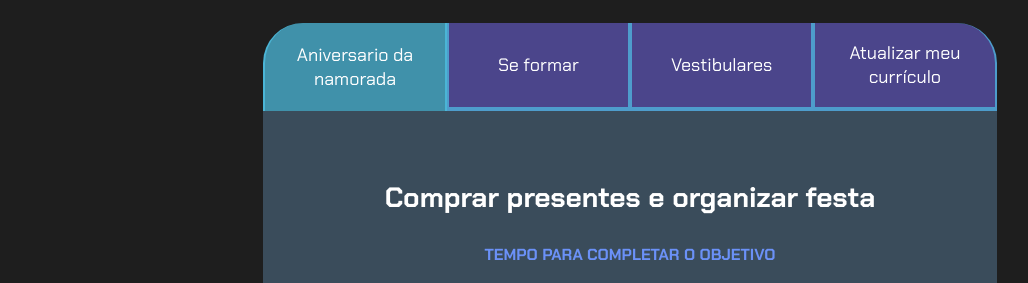
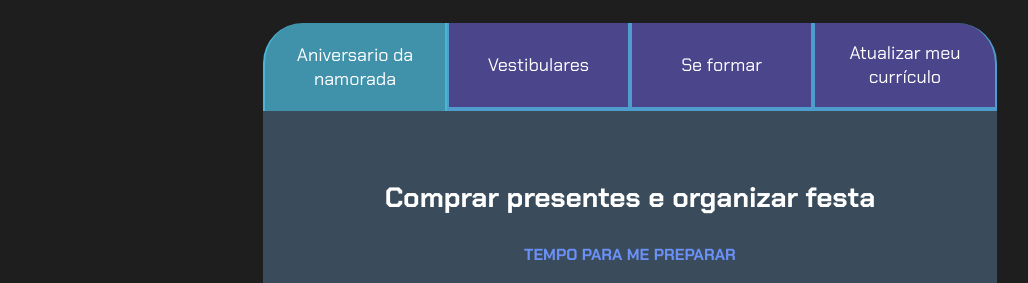
Before and after one commit to JoaoSchneiderr/Contagem-para-metas, a plain HTML site: page index.html in a window 1280 px wide. Shown: the part 80-363 px from the top of the page, without its empty margins (10-1038 px from the left). Drawn offline with Linux system fonts and the light colour scheme.

Commit message:
index.html

```diff
--- a/index.html
+++ b/index.html
@@ -14,14 +14,14 @@
         <div class="conteudo">
             <div class="botoes">
                 <button class="botao ativo">Aniversario da namorada</button>
+                <button class="botao">Vestibulares</button>
                 <button class="botao">Se formar</button>
-                <button class="botao">Vestibulares</button>
                 <button class="botao">Atualizar meu currículo</button>
             </div>
             <div class="abas-textos">
                 <div class="aba-conteudo ativo">
                     <h3 class="aba-conteudo-titulo-principal">Comprar presentes e organizar festa</h3>
-                    <h4 class="aba-conteudo-titulo-secundario">Tempo para completar o objetivo</h4>
+                    <h4 class="aba-conteudo-titulo-secundario">Tempo para me preparar</h4>
                     <div class="contador">
                         <div class="contador-digito">
                             <p class="contador-digito-numero" id="dias0"></p>
@@ -42,8 +42,8 @@
                     </div>
                 </div>
                 <div class="aba-conteudo">
-                    <h3 class="aba-conteudo-titulo-principal">Concluir o 3 Ano e se formar</h3>
-                    <h4 class="aba-conteudo-titulo-secundario">Tempo para completar o objetivo</h4>
+                    <h3 class="aba-conteudo-titulo-principal">Entrar na faculdade</h3>
+                    <h4 class="aba-conteudo-titulo-secundario">Enem / Vestibular UFT</h4>
                     <div class="contador">
                         <div class="contador-digito">
                             <p class="contador-digito-numero" id="dias1"></p>
@@ -64,8 +64,8 @@
                     </div>
                 </div>
                 <div class="aba-conteudo">
-                    <h3 class="aba-conteudo-titulo-principal">Entrar na faculdade</h3>
-                    <h4 class="aba-conteudo-titulo-secundario">Tempo para completar o objetivo</h4>
+                    <h3 class="aba-conteudo-titulo-principal">Concluir o 3 Ano e se formar</h3>
+                    <h4 class="aba-conteudo-titulo-secundario">Tempo restante para acabar a escola</h4>
                     <div class="contador">
                         <div class="contador-digito">
                             <p class="contador-digito-numero" id="dias2"></p>
@@ -86,7 +86,7 @@
                     </div>
                 </div>
                 <div class="aba-conteudo">
-                    <h3 class="aba-conteudo-titulo-principal">Atualizar meu curriculo com o curso da faculdade</h3>
+                    <h3 class="aba-conteudo-titulo-principal">Adicionar em meu curriculo meu curso</h3>
                     <h4 class="aba-conteudo-titulo-secundario">Tempo para completar o objetivo</h4>
                     <div class="contador">
                         <div class="contador-digito">
```
